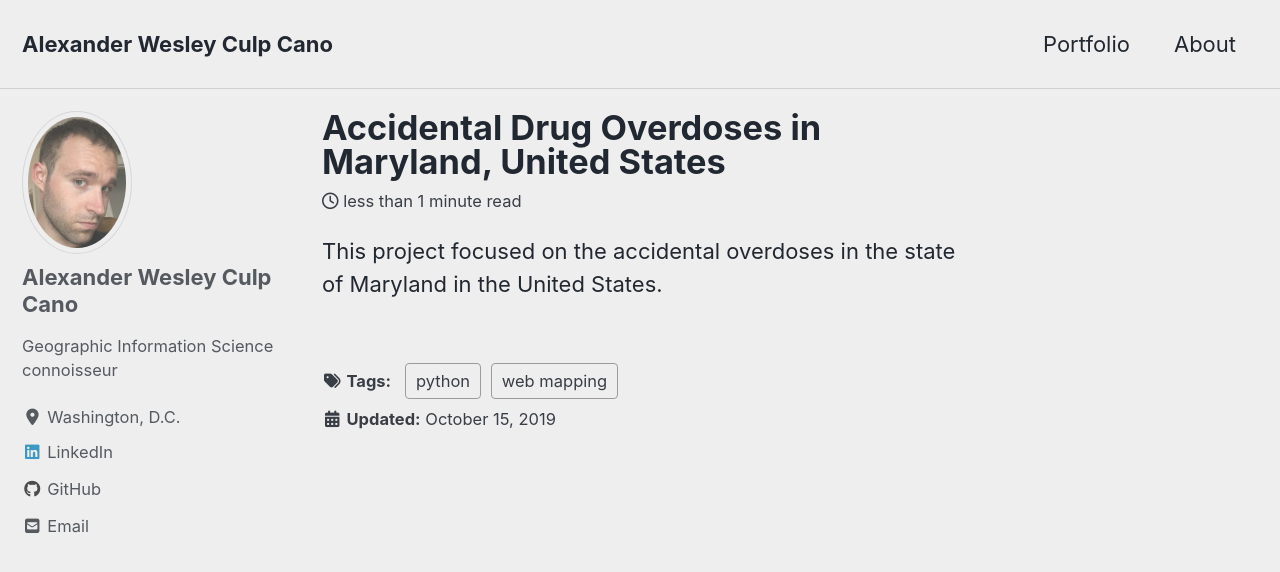
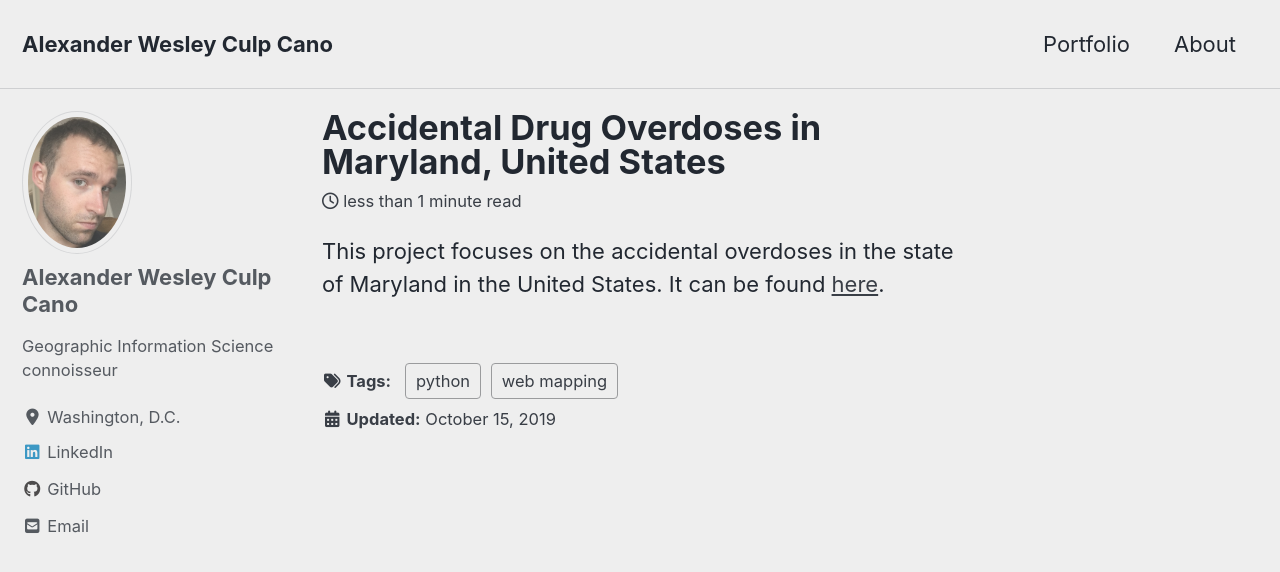
Before and after one commit to aculpcano/aculpcano.github.io, a Jekyll site: the page built from _posts/2019-10-15-md-overdoses.md, in a window 1280 px wide and 900 px high. Shown: the top 572 px of the window. Built offline with Jekyll 4.4.1, drawn with Linux system fonts in a browser that asks for light colours; cached includes are drawn as plain includes; nearby versions of some CDN libraries.

Commit message:
Update 2019-10-15-md-overdoses.md

```diff
--- a/_posts/2019-10-15-md-overdoses.md
+++ b/_posts/2019-10-15-md-overdoses.md
@@ -5,5 +5,6 @@ tags: [python, web mapping]
 excerpt: "Overdoses, Python"
 ---
 
-This project focused on the accidental overdoses in the state of Maryland in the
-United States.
+This project focuses on the accidental overdoses in the state of Maryland in the
+United States. It can be found [here](
+    https://github.com/aculpcano/md-accidental-overdoses).
```
